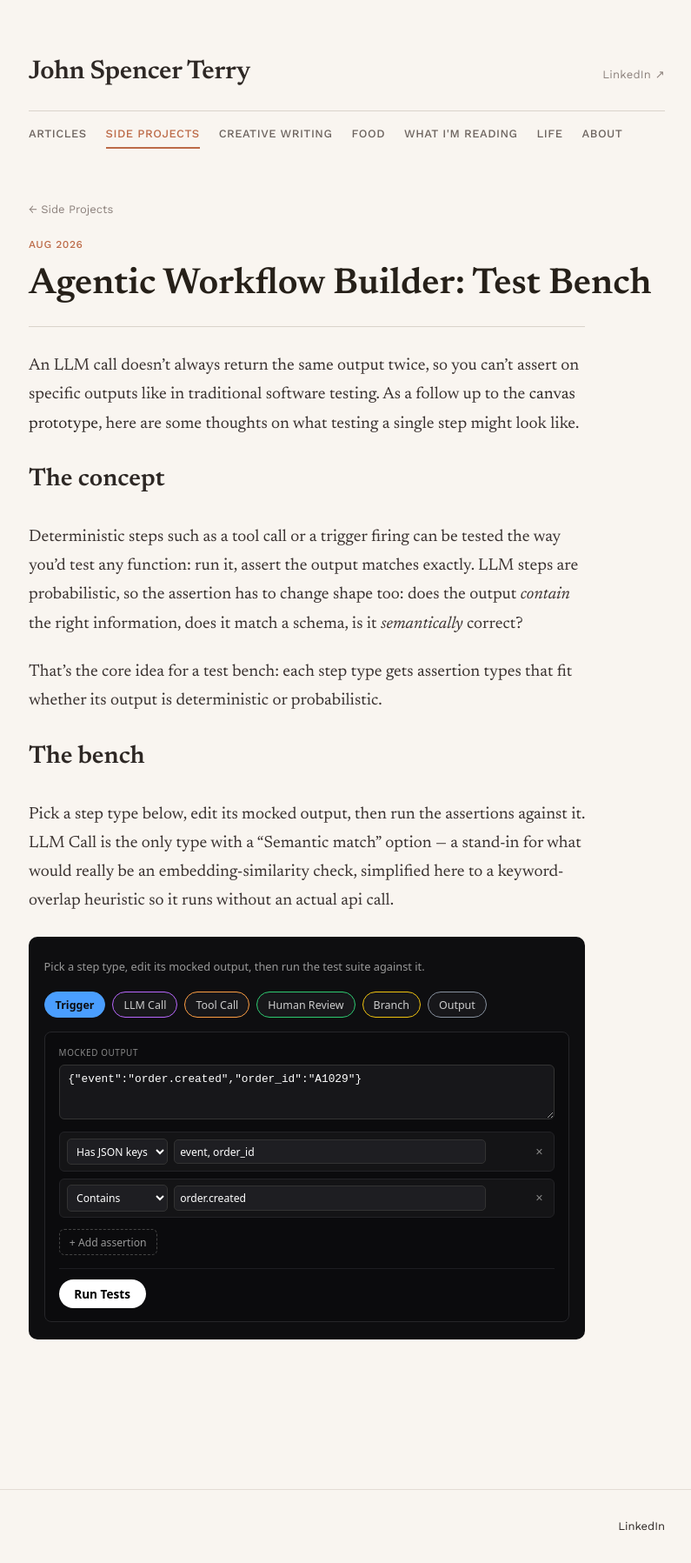
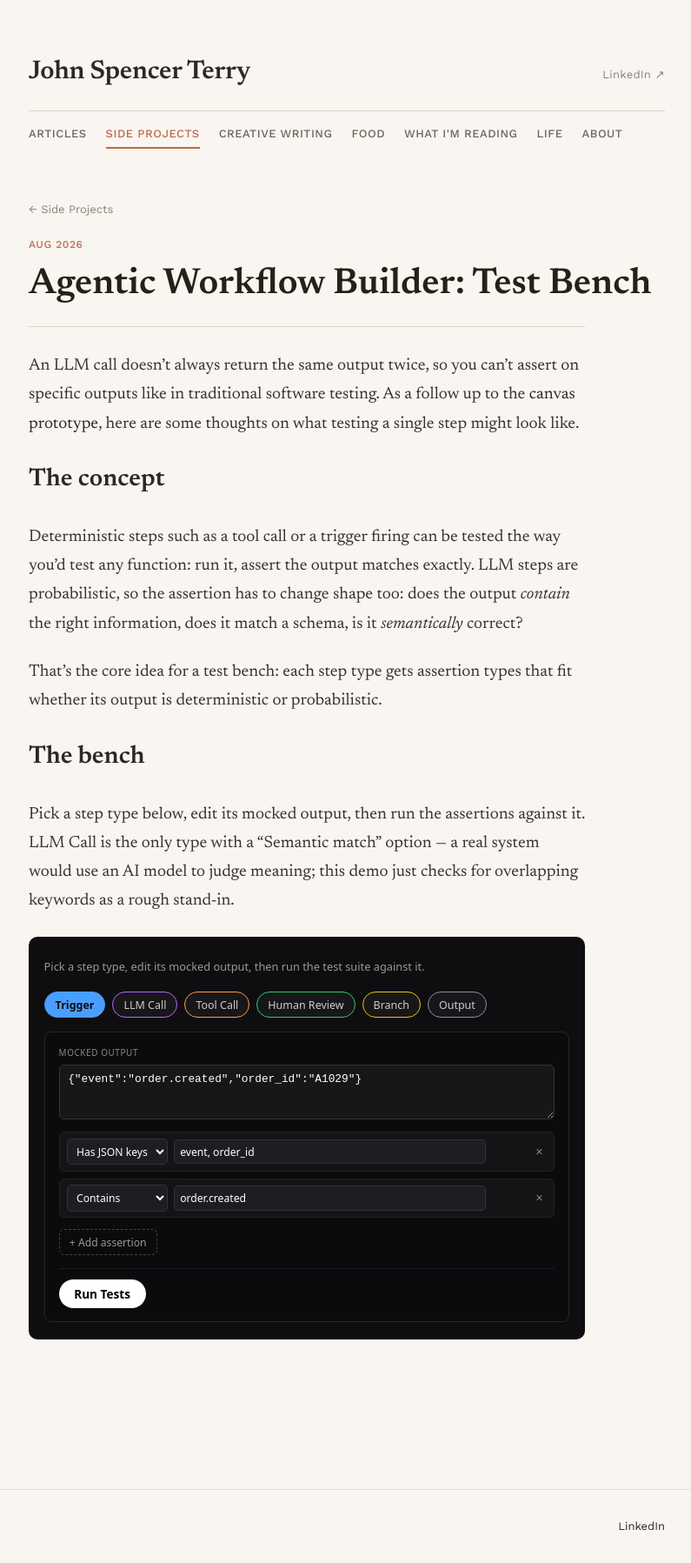
Before and after one commit to JohnSpencerTerry/wb, a Jekyll site: the page built from _side_projects/agentic-workflow-builder-test-bench.md, in a window 1280 px wide. Shown: the whole page at 87% size, without its empty margins (241-1036 px from the left). Built offline with Jekyll 4.4.1, drawn with Linux system fonts in a browser that asks for light colours.

```diff
--- a/_side_projects/agentic-workflow-builder-test-bench.md
+++ b/_side_projects/agentic-workflow-builder-test-bench.md
@@ -14,7 +14,7 @@ That's the core idea for a test bench: each step type gets assertion types that
 
 ## The bench
 
-Pick a step type below, edit its mocked output, then run the assertions against it. LLM Call is the only type with a "Semantic match" option — a stand-in for what would really be an embedding-similarity check, simplified here to a keyword-overlap heuristic so it runs without an actual api call.
+Pick a step type below, edit its mocked output, then run the assertions against it. LLM Call is the only type with a "Semantic match" option — a real system would use an AI model to judge meaning; this demo just checks for overlapping keywords as a rough stand-in.
 
 <div id="awt" class="awb-panel">
   <div class="awb-toolbar">
```
Also changed, not shown: _articles/sharing-claude-skills-across-projects.md (+2 -2 lines).
